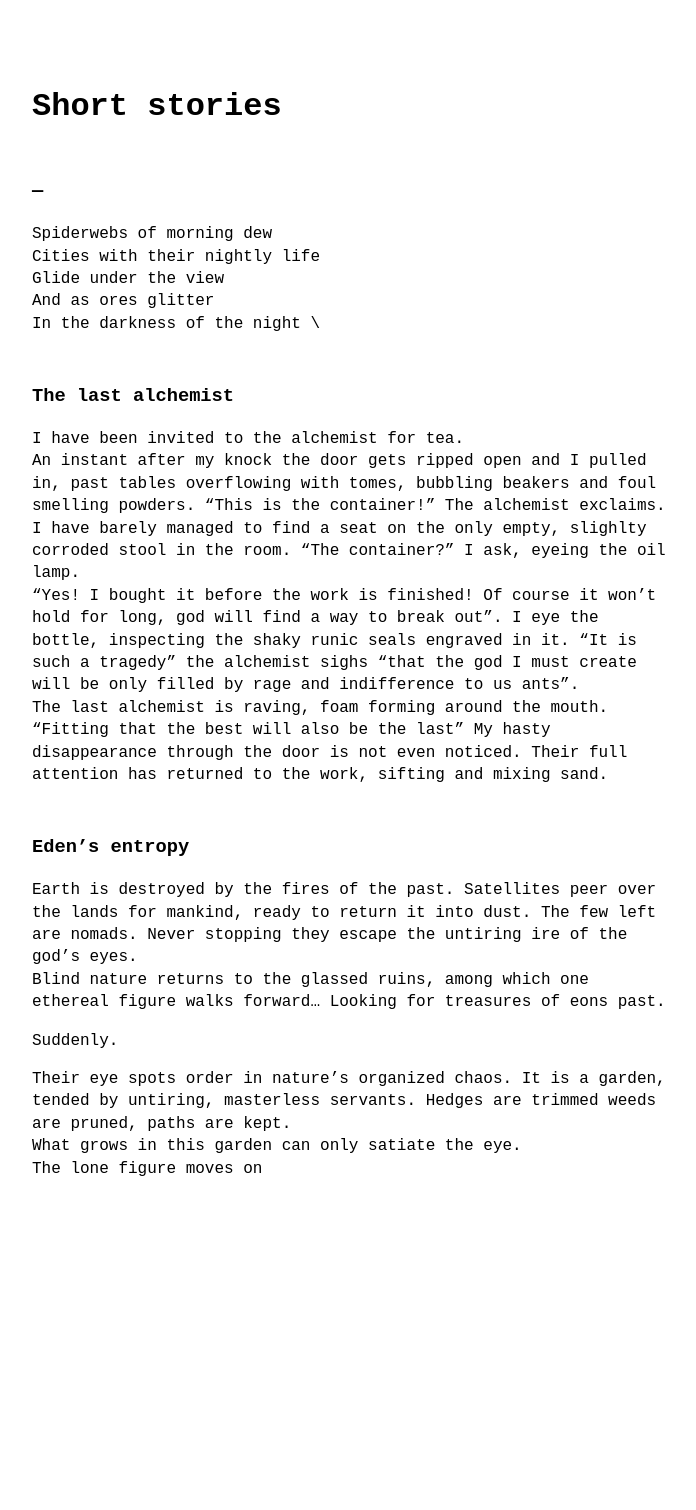
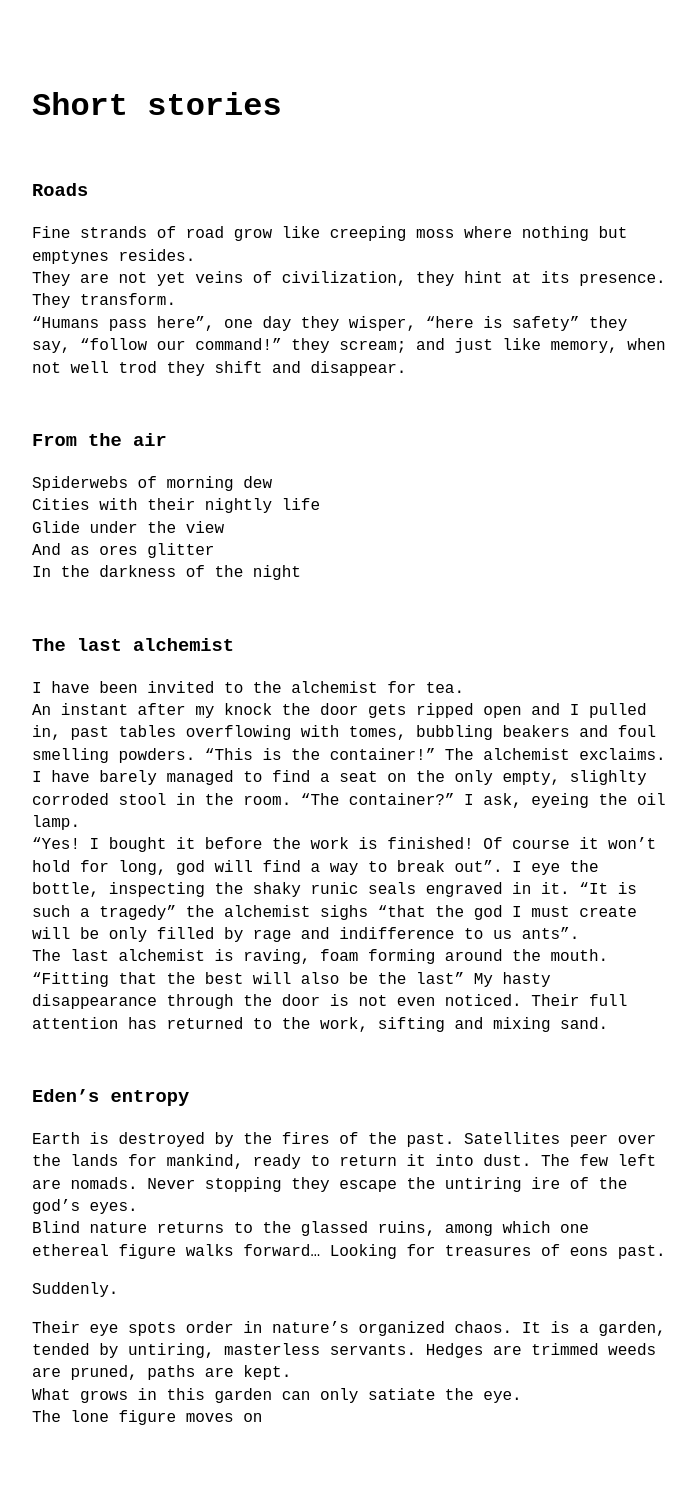
Before and after one commit to Yoekkul/Yoekkul.github.io, a Jekyll site: the page built from short.md, in a window 1280 px wide. Shown: the whole page, without its empty margins (288-984 px from the left). Built offline with Jekyll 4.4.1, drawn with Linux system fonts in a browser that asks for light colours; before the commit the page ends 1260 px from its top, so only the background shows below that.

Commit message:
Added one more short

```diff
--- a/short.md
+++ b/short.md
@@ -3,13 +3,18 @@ layout: page
 title: Short stories
 ---
 
+### Roads
+Fine strands of road grow like creeping moss where nothing but emptynes resides. \\
+They are not yet veins of civilization, they  hint at its presence. They transform. \\
+"Humans pass here", one day they wisper, "here is safety" they say, "follow our command!" they scream; and just like memory, when not well trod they shift and disappear.
 
-### ---
+
+### From the air
 Spiderwebs of morning dew \\
 Cities with their nightly life \\
 Glide under the view \\
 And as ores glitter \\
-In the darkness of the night \\
+In the darkness of the night
 
 ### The last alchemist
 I have been invited to the alchemist for tea. \\
```
